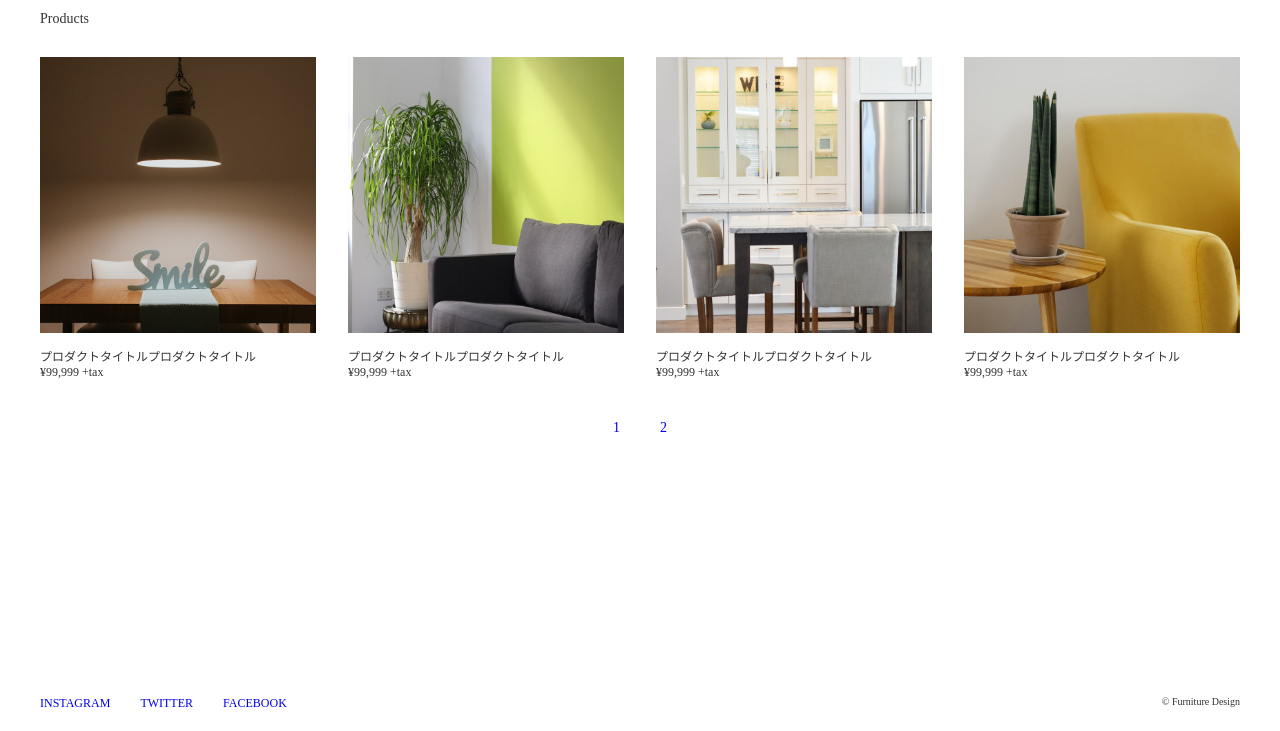
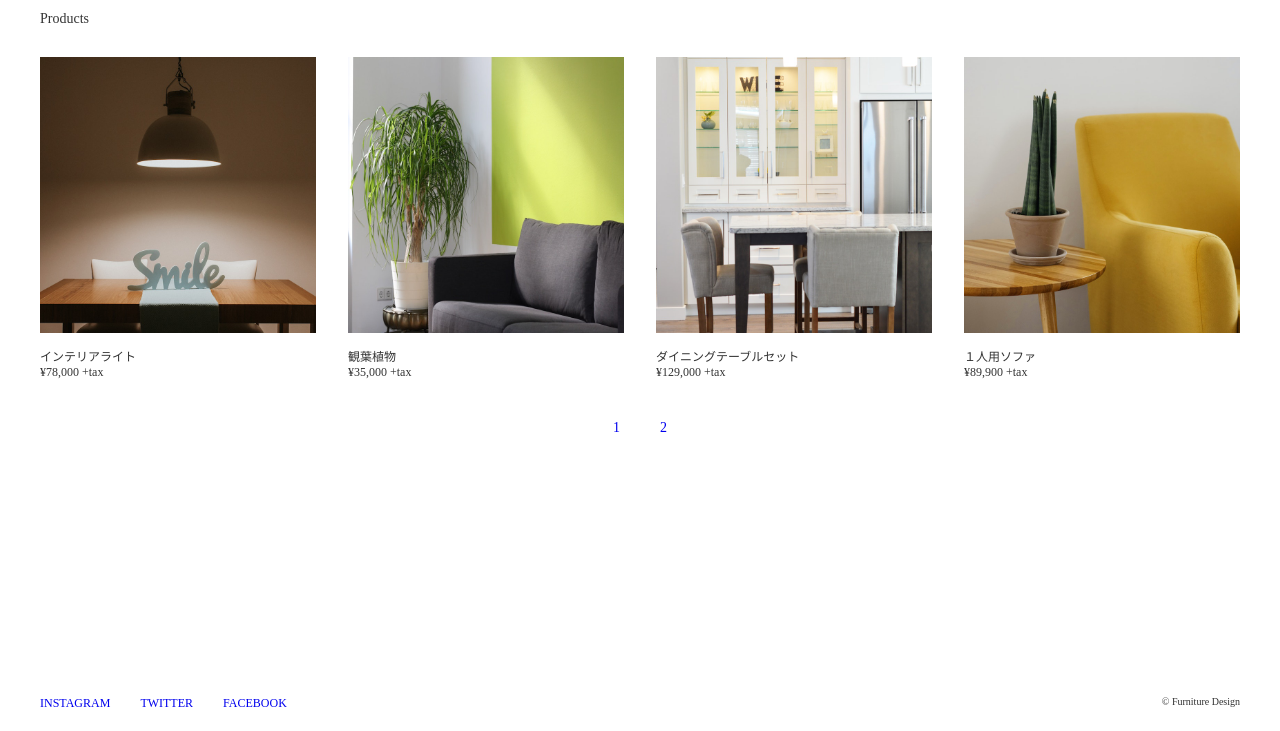
Before and after one commit to sarananev/store_site, a plain HTML site: page products2.html in a window 1280 px wide. Shown: the part 69-800 px from the top of the page. Drawn offline with nearby package versions, Linux system fonts and the light colour scheme; some packages are replaced by stand-ins of ours.

Commit message:
Update products2.html

```diff
--- a/products2.html
+++ b/products2.html
@@ -38,23 +38,23 @@
       <ui class="grid-item">
         <li class="item13">
           <a href="item1.html"><img src="img/item13.jpg" alt="item1"></a>
-          <p>プロダクトタイトルプロダクトタイトル</p>
-          <p>¥99,999 +tax</p>
+          <p>インテリアライト</p>
+          <p>¥78,000 +tax</p>
         </li>
         <li class="item14">
           <a href="item1.html"><img src="img/item14.jpg" alt="item1"></a>
-          <p>プロダクトタイトルプロダクトタイトル</p>
-          <p>¥99,999 +tax</p>
+          <p>観葉植物</p>
+          <p>¥35,000 +tax</p>
         </li>
         <li class="item15">
           <a href="item1.html"><img src="img/item15.jpg" alt="item1"></a>
-          <p>プロダクトタイトルプロダクトタイトル</p>
-          <p>¥99,999 +tax</p>
+          <p>ダイニングテーブルセット</p>
+          <p>¥129,000 +tax</p>
         </li>
         <li class="item16">
           <a href="item1.html"><img src="img/item16.jpg" alt="item1"></a>
-          <p>プロダクトタイトルプロダクトタイトル</p>
-          <p>¥99,999 +tax</p>
+          <p>１人用ソファ</p>
+          <p>¥89,900 +tax</p>
         </li>
       </ui>
       <div class="page-number">
```
